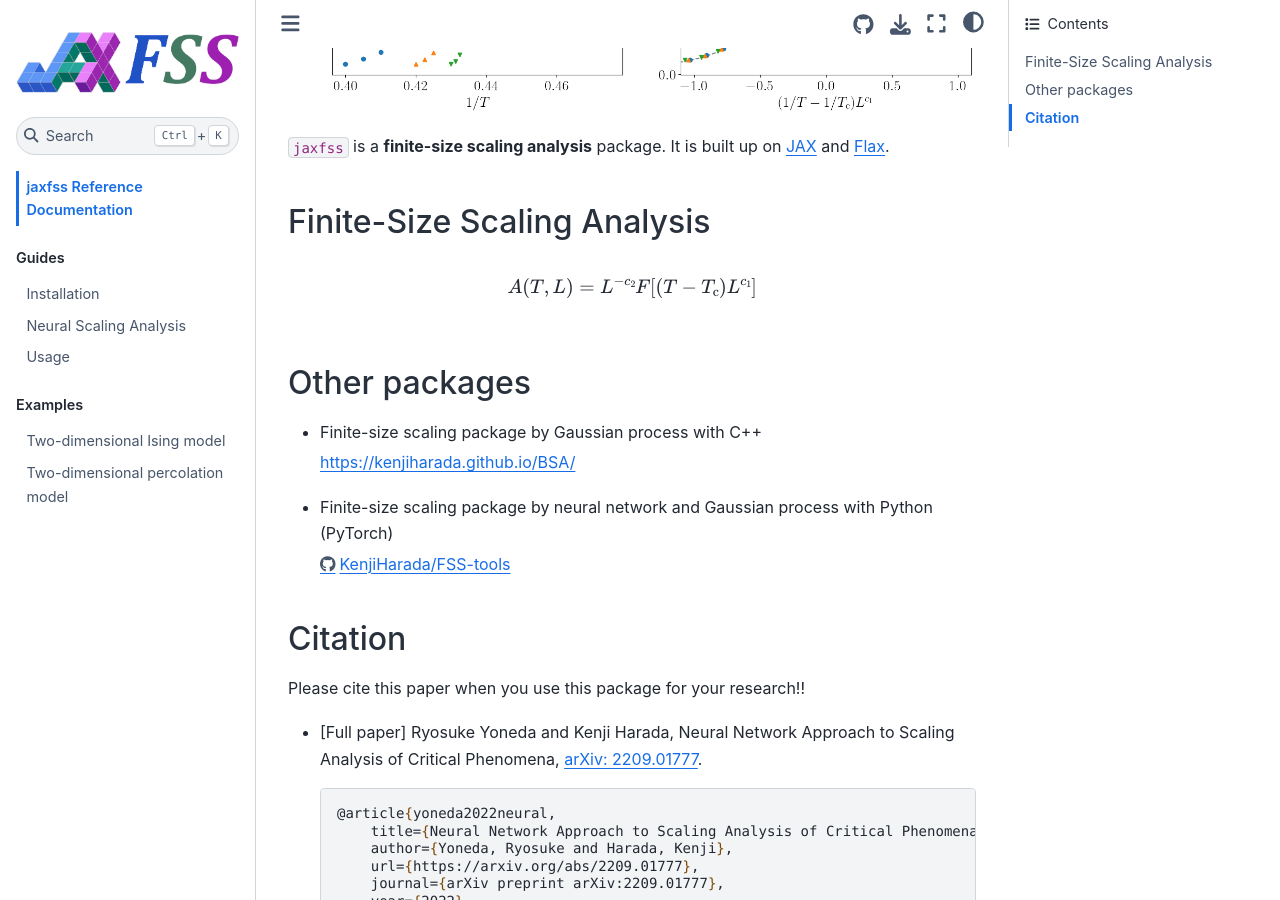
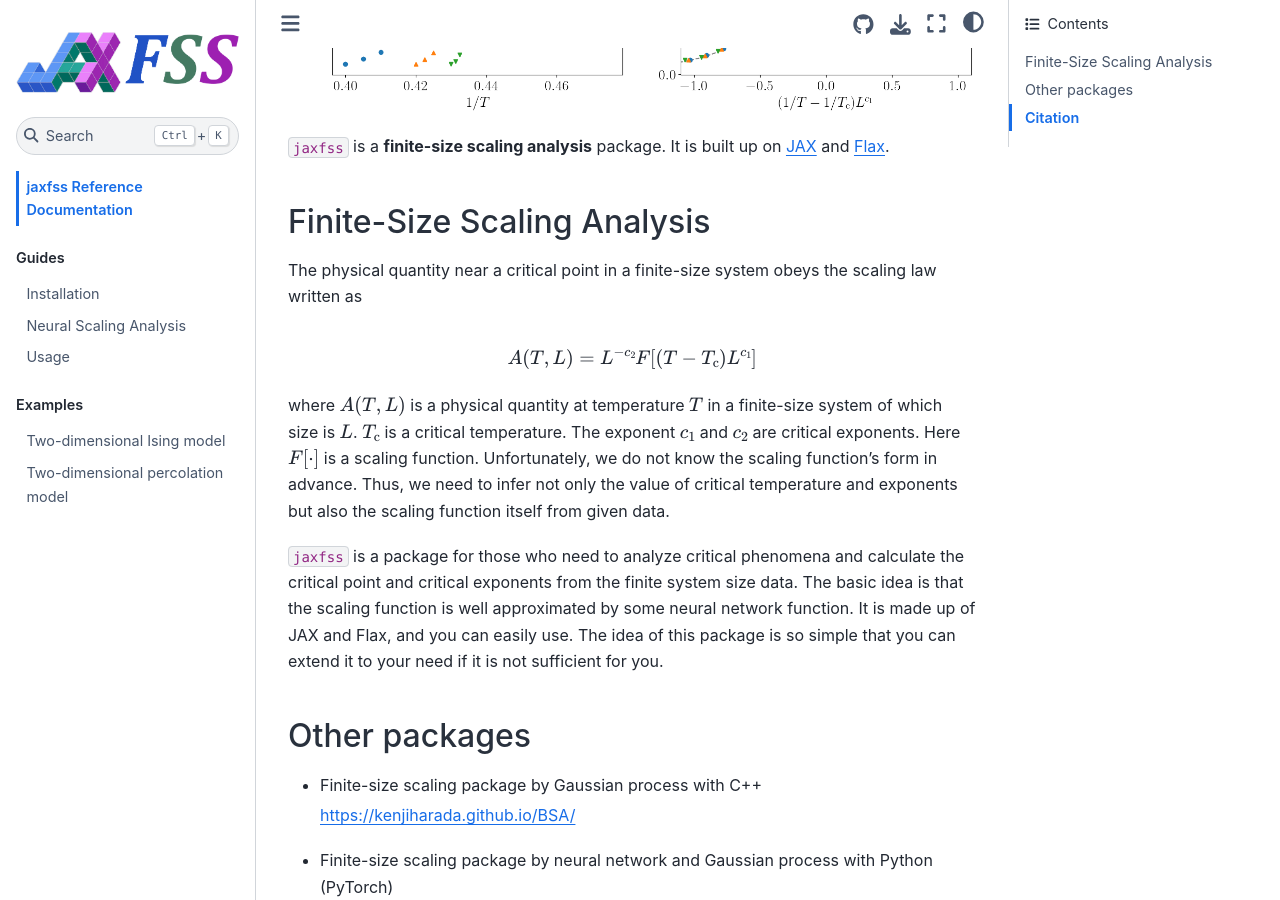
Before and after one commit to yonesuke/jaxfss, a Jupyter Book: the page built from docs/index.md, in a window 1280 px wide and 900 px high, scrolled down 303 px. Built offline with Jupyter Book 1.0.4 settings and Sphinx 7.4.7 and the Sphinx Book theme 1.1.4, drawn with Linux system fonts in a browser that asks for light colours.

Commit message:
update documentation

```diff
--- a/docs/index.md
+++ b/docs/index.md
@@ -5,10 +5,19 @@
 It is built up on [JAX](https://github.com/google/jax) and [Flax](https://github.com/google/flax).
 
 ## Finite-Size Scaling Analysis
+The physical quantity near a critical point in a finite-size system obeys the scaling law written as
 
 $$
 A(T,L)=L^{-c_{2}}F[(T-T_{\mathrm{c}})L^{c_{1}}]
 $$
+
+where $A(T, L)$ is a physical quantity at temperature $T$ in a finite-size system of which size is $L$. $T_{\mathrm{c}}$ is a critical temperature. The exponent $c_1$ and $c_2$ are critical exponents.
+Here $F[\cdot]$ is a scaling function. Unfortunately, we do not know the scaling function’s form in advance. Thus, we need to infer not only the value of critical temperature and exponents but also the scaling function itself from given data.
+
+`jaxfss` is a package for those who need to analyze critical phenomena and calculate the critical point and critical exponents from the finite system size data.
+The basic idea is that the scaling function is well approximated by some neural network function.
+It is made up of JAX and Flax, and you can easily use.
+The idea of this package is so simple that you can extend it to your need if it is not sufficient for you.
 
 ## Other packages
 - Finite-size scaling package by Gaussian process with C++
```
Also changed, not shown: docs/usage.md (+14 -3 lines), docs/percolation.ipynb.
